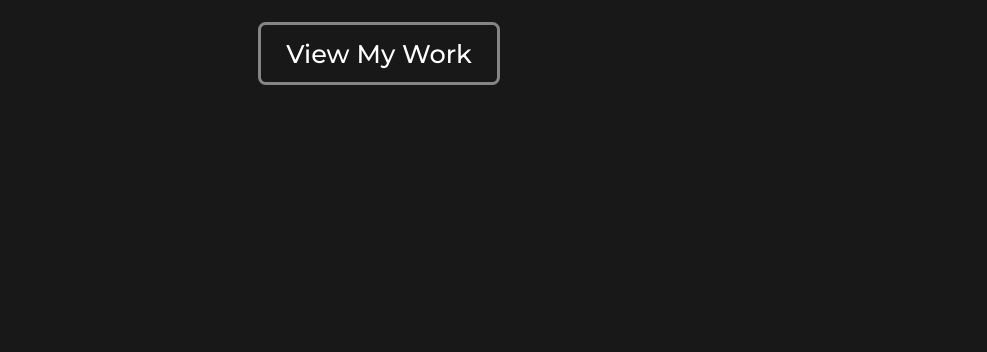
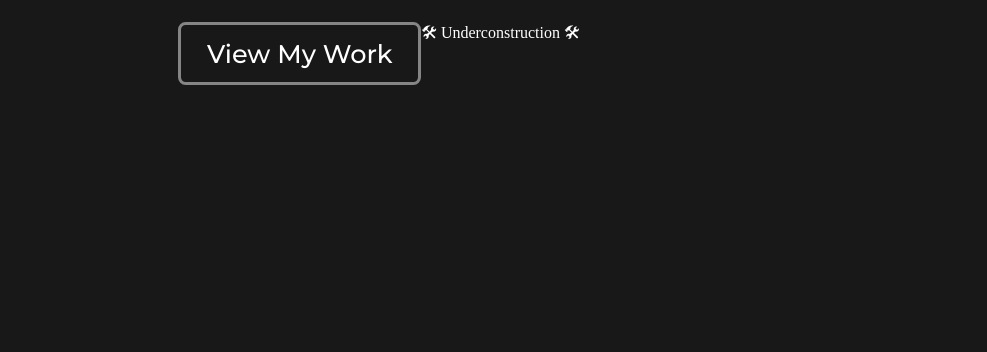
Before and after one commit to GOUTHAM-GR/design, a plain HTML site: page index.html in a window 1280 px wide. Shown: the part 448-800 px from the top of the page, without its empty margins (261-1248 px from the left). Drawn offline with nearby package versions, Linux system fonts and the light colour scheme.

Commit message:
Update index.html

```diff
--- a/index.html
+++ b/index.html
@@ -33,6 +33,7 @@
     </section>
     <section class="head-mid">
        <a target="_blank" href="https://goutham-gr.github.io/"><button class="btn">View My Work</button></a>
+        <p> 🛠 Underconstruction 🛠 </p>
     </section>
 </section>
 
```
